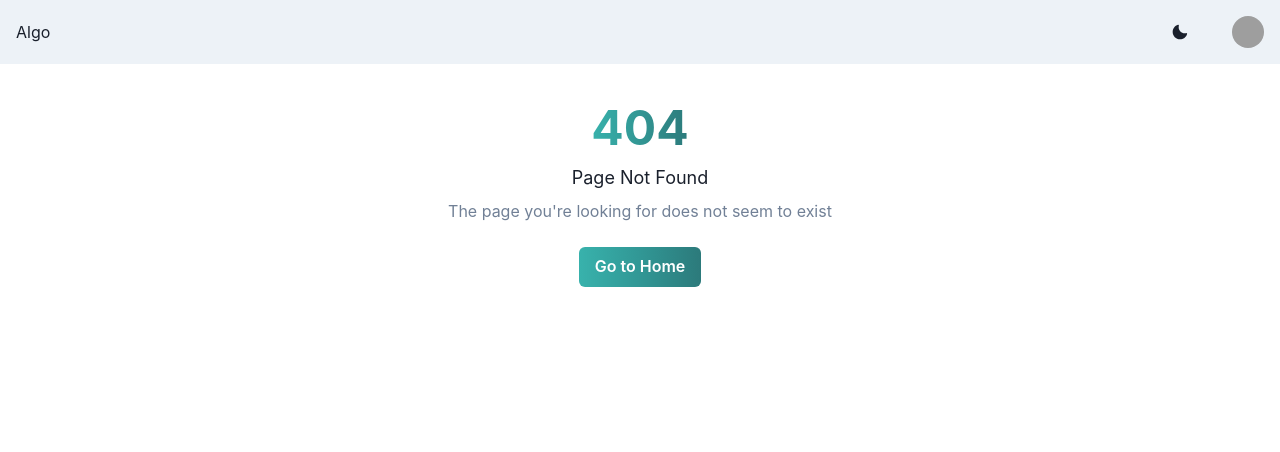
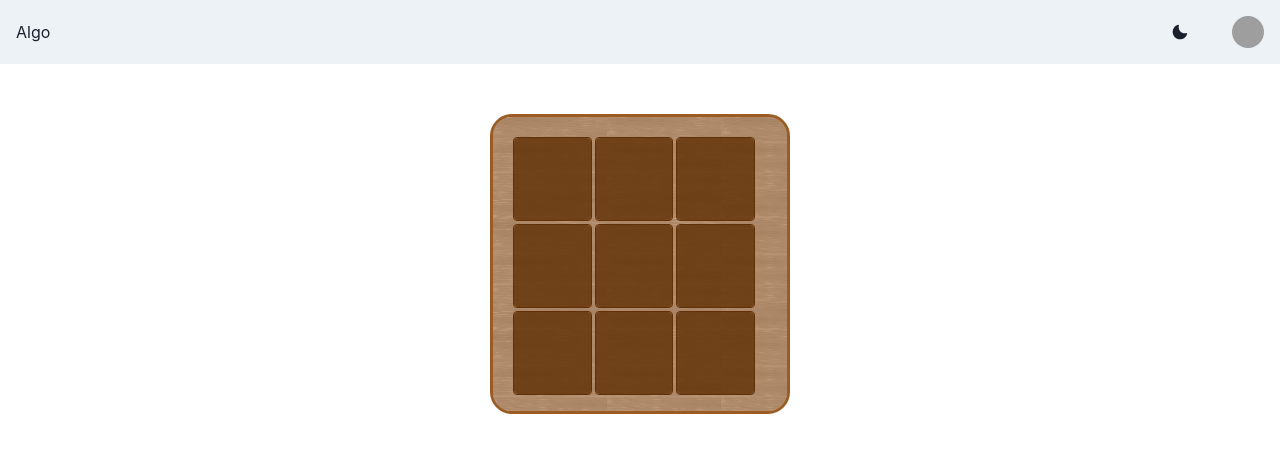
Before and after one commit to pool4t9/algo, a React (Vite) app: page /tic-tac-toe in a window 1280 px wide. Before the commit this address had no page. Shown: the top 452 px of the page. Built offline with nearby package versions, Linux system fonts and the light colour scheme; grey boxes are pictures that could not be loaded.

Commit message:
Tic Tac Toe setup done (#5)
* tic tac toe setup

* ttt algo setup

```diff
--- a/index.html
+++ b/index.html
@@ -5,6 +5,7 @@
     <link rel="icon" type="image/svg+xml" href="/vite.svg" />
     <meta name="viewport" content="width=device-width, initial-scale=1.0" />
     <title>React - Project</title>
+    <link rel="stylesheet" href="https://cdnjs.cloudflare.com/ajax/libs/font-awesome/6.4.2/css/all.min.css" integrity="sha512-z3gLpd7yknf1YoNbCzqRKc4qyor8gaKU1qmn+CShxbuBusANI9QpRohGBreCFkKxLhei6S9CQXFEbbKuqLg0DA==" crossorigin="anonymous" referrerpolicy="no-referrer" />
   </head>
   <body>
     <div id="root"></div>
--- a/src/App.css
+++ b/src/App.css
@@ -58,3 +58,61 @@ body {
   padding: 5px;
   margin: 2px;
 }
+
+/*
+* CSS for Tic tac toe
+ */
+
+.main-container-ttt {
+  background-image: url("./assets/bg2.png");
+  height: 300px;
+  width: 300px;
+  margin: 50px auto;
+  position: relative;
+  display: block;
+  border-radius: 22px;
+  border: 3px solid #9b5c24;
+}
+
+.main-container-ttt:before {
+  content: "";
+  width: 100%;
+  height: 100%;
+  position: absolute;
+  background: #b48860;
+  opacity: 0.8;
+  border-radius: 18px;
+}
+
+.main-row-ttt {
+  display: flex;
+  flex-wrap: wrap;
+  padding: 20px;
+  gap: 3px;
+}
+
+.main-col-ttt {
+  width: 31%;
+  height: 84px;
+  border: 1px solid #613006;
+  flex-basis: 31%;
+  position: relative;
+  border-radius: 4px;
+  display: flex;
+  align-items: center;
+  justify-content: center;
+}
+
+.main-col-ttt::before {
+  content: "";
+  width: 100%;
+  height: 100%;
+  position: absolute;
+  background: #613006;
+  opacity: 0.8;
+  border-radius: 4px;
+}
+
+i{
+  font-size: 40px;
+}
--- a/src/App.jsx
+++ b/src/App.jsx
@@ -7,6 +7,7 @@ import NotFound from "./pages/NotFound";
 import TreeVisualizer from "./pages/TreeVisualizer";
 import Todo from "./pages/Todo";
 import Login from "./pages/Login";
+import TicTacToe from "./pages/TicTacToe";
 
 function App() {
   return (
@@ -15,6 +16,7 @@ function App() {
       <Routes>
         <Route path="/" element={<Home />} />
         <Route path="/maze" element={<Maze />} />
+        <Route path="/tic-tac-toe" element={<TicTacToe />} />
         <Route path="/tree-visualizer" element={<TreeVisualizer />} />
         <Route path="/todo" element={<Todo />} />
         <Route path="/login" element={<Login />} />
--- /dev/null
+++ b/src/pages/TicTacToe.jsx
@@ -0,0 +1,32 @@
+import { useState } from "react";
+import TicTocToe from "../services/tictactoe";
+
+const ticObj=TicTocToe.temp;
+const TicTacToe = () => {
+  const [player, setPlayer] = useState(1);
+  // const [ticObj, setTicObj ] = useState(new TicToc());
+  const makeMove=(e, i ,j)=>{
+    e.preventDefault();
+    const isDone=ticObj.yourTurn(player, i,j);
+    if(!isDone){
+      alert("Invalid Move")
+    }
+    console.log('ticObj.getBoard()', ticObj.getBoard());
+  }
+
+  return (
+    <div className="main-container-ttt">
+      <div className="main-row-ttt">
+        {ticObj.matrix.map((row, idx) => {
+          return row.map((item, jdy) => (
+            <div className="main-col-ttt" id={`ttt${idx}-${jdy}`} key={`ttt${idx}-${jdy}`} onClick={(e)=> makeMove(e, idx,jdy)}>
+            {item==1 ? <i className="fa-regular fa-circle"></i> : item==2 ? <i className="fa-solid fa-xmark"></i>:''}
+            </div>
+          ));
+        })}
+      </div>
+    </div>
+  );
+};
+
+export default TicTacToe;
--- /dev/null
+++ b/src/services/tictactoe.js
@@ -0,0 +1,28 @@
+'use strict';
+class TicTocToe {
+    constructor() {
+        this.matrix = new Array(3).fill(new Array(3).fill(0));
+    }
+    print() {
+        for (let i = 0; i < 3; i++) {
+            let temp = "";
+            for (let j = 0; j < 3; j++) {
+                temp += this.matrix[i][j] + " ";
+            }
+            console.log(temp);
+        }
+    }
+    yourTurn(person, i, j) {
+        if (!this.matrix[i][j]) {
+            // console.log(person,i,j);
+            this.matrix[i][j] = person;
+            return true;
+        }
+        return false;
+    }
+    getBoard() {
+        return this.matrix;
+    }
+}
+TicTocToe.temp = new TicTocToe();
+export default TicTocToe;
```
Also changed, not shown: src/assets/bg2.png (added).
